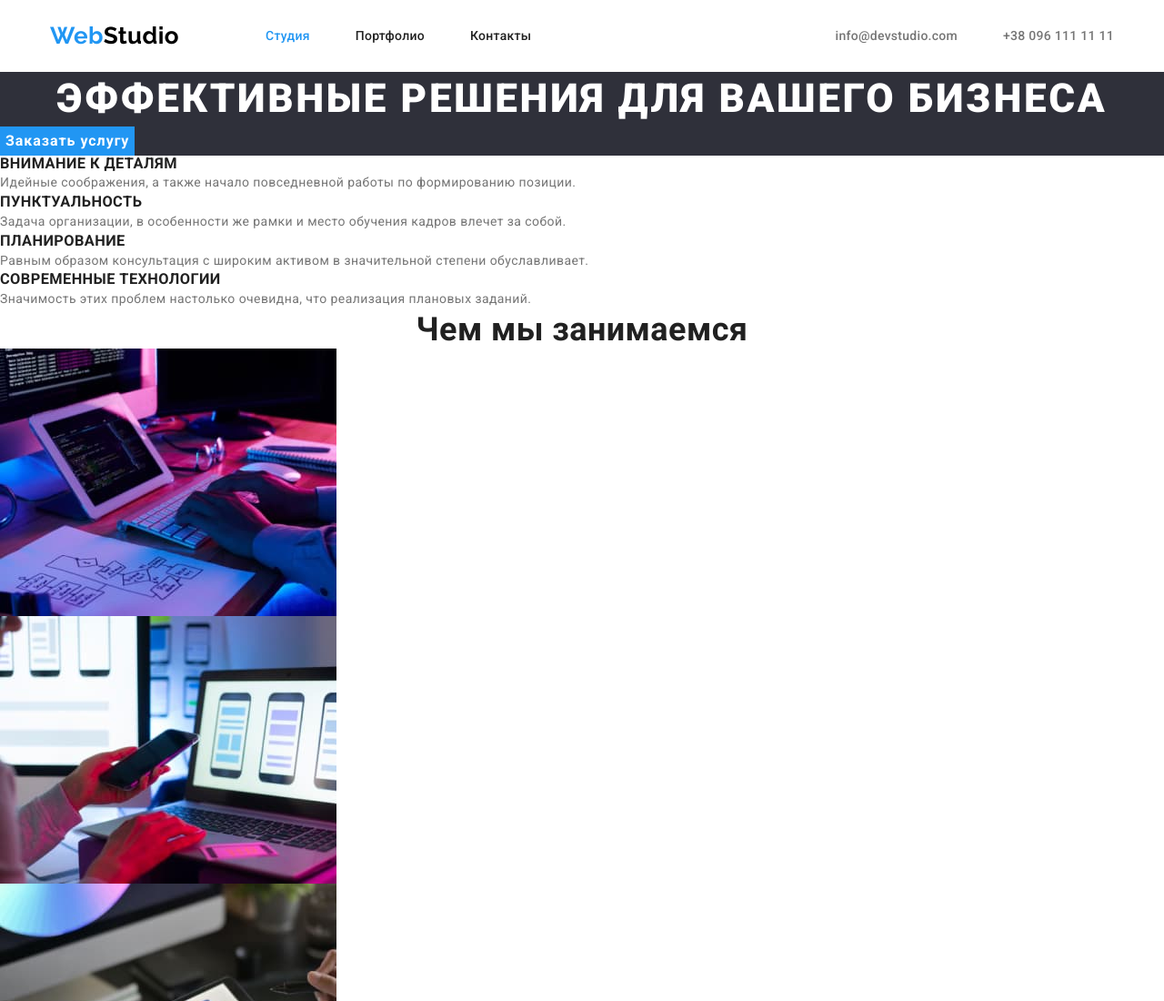
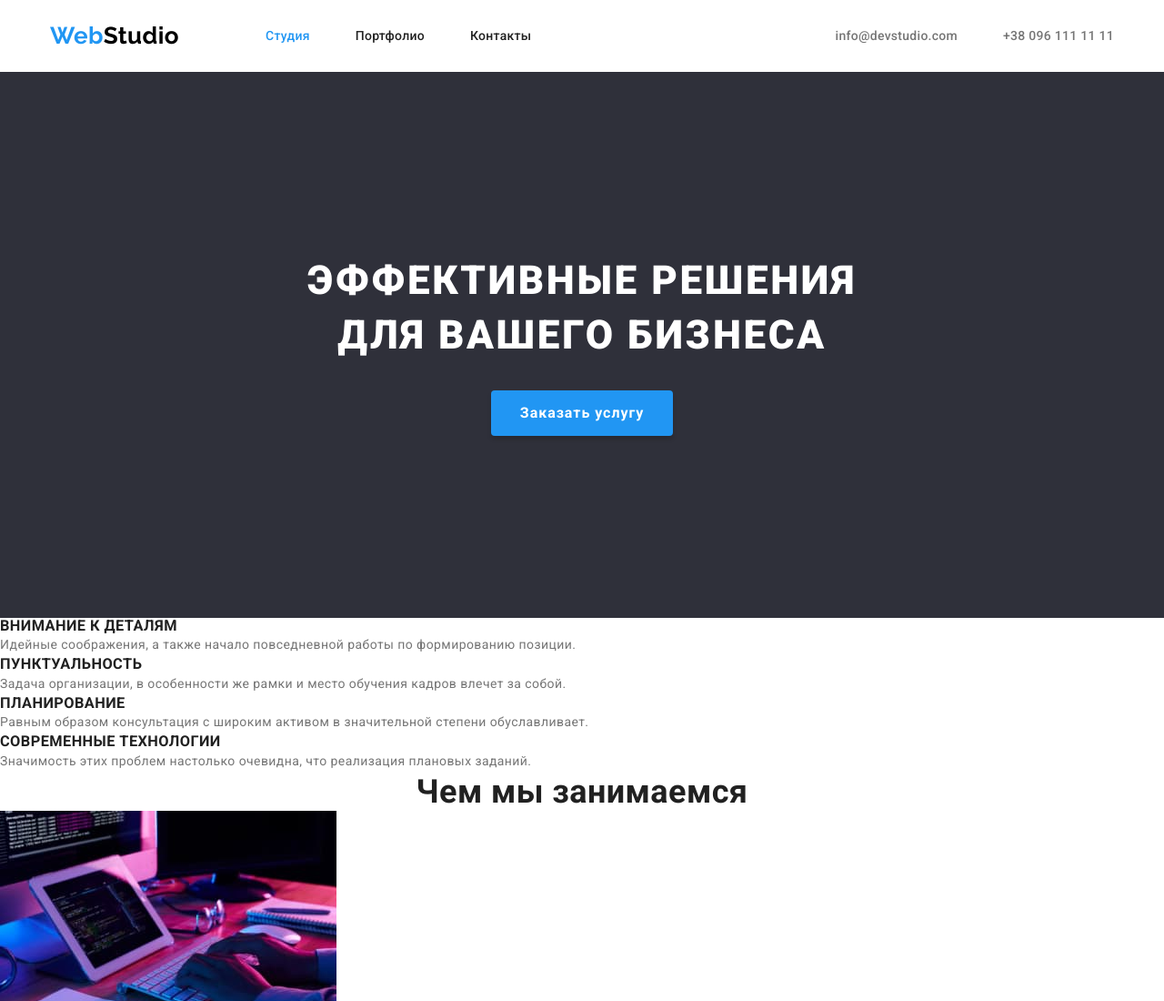
Before and after one commit to jsevruk/goit-markup-hw-03, a plain HTML site: page index.html in a window 1280 px wide. Shown: the top 1100 px of the page at 91% size. Drawn offline with nearby package versions, Linux system fonts and the light colour scheme.

Commit message:
finished hero

```diff
--- a/css/styles.css
+++ b/css/styles.css
@@ -9,7 +9,6 @@
         --primary-background-color: #FFFFFF;
         --secondary-background-color: #2F303A;
         --third-background-color:#F5F4FA;
-        --btn-background-color: #F5F4FA;
     }
 
     body {
@@ -65,6 +64,11 @@
         font-size: 36px;
         line-height: 1.17;
         text-align: center;
+    }
+
+    .section {
+        padding-top: 94;
+        padding-bottom: 94;
     }
 
 
@@ -153,27 +157,33 @@
     /*-------------------------!* Hero *!--------------------------*/
 
     .hero {
-        background-color: var(--secondary-background-color)
+        background-color: var(--secondary-background-color);
+    }
+
+    .hero-container {
+        max-width: 696px;
+        text-align: center;
+        padding: 200px 0;
     }
 
     .hero-title {
         font-weight: 900;
         font-size: 44px;
         line-height: 1.36;
-        text-align: center;
         letter-spacing: 0.06em;
         text-transform: uppercase;
         color: var(--secondary-title-color);
+        margin-bottom: 30px;
     }
 
     .hero-primary-btn {
+        padding: 10px 32px;
         font-weight: 700;
         line-height: 1.87;
-        display: flex;
-        align-items: center;
-        text-align: center;
         letter-spacing: 0.06em;
+        border-radius: 4px;
         background-color: var(--accent-color);
+        box-shadow: 0px 4px 4px rgba(0, 0, 0, 0.15);
         color: var(--white-text-color);
 
     }
@@ -282,7 +292,7 @@
             line-height: 1.62;
             text-align: center;
             color: var(--secondary-text-color);
-            background-color: var(--btn-background-color);
+            background-color: #F5F4FA;
         }
 
         .projects-btn:hover,
--- a/index.html
+++ b/index.html
@@ -62,10 +62,12 @@
 
     <main>
       <section class="hero">
-        <h1 class="hero-title">Эффективные решения для вашего бизнеса</h1>
-        <button class="hero-primary-btn btn" type="button">
-          Заказать услугу
-        </button>
+        <div class="container hero-container">
+          <h1 class="hero-title">Эффективные решения для вашего бизнеса</h1>
+          <button class="hero-primary-btn btn" type="button">
+            Заказать услугу
+          </button>
+        </div>
       </section>
 
       <section class="preference">
```
